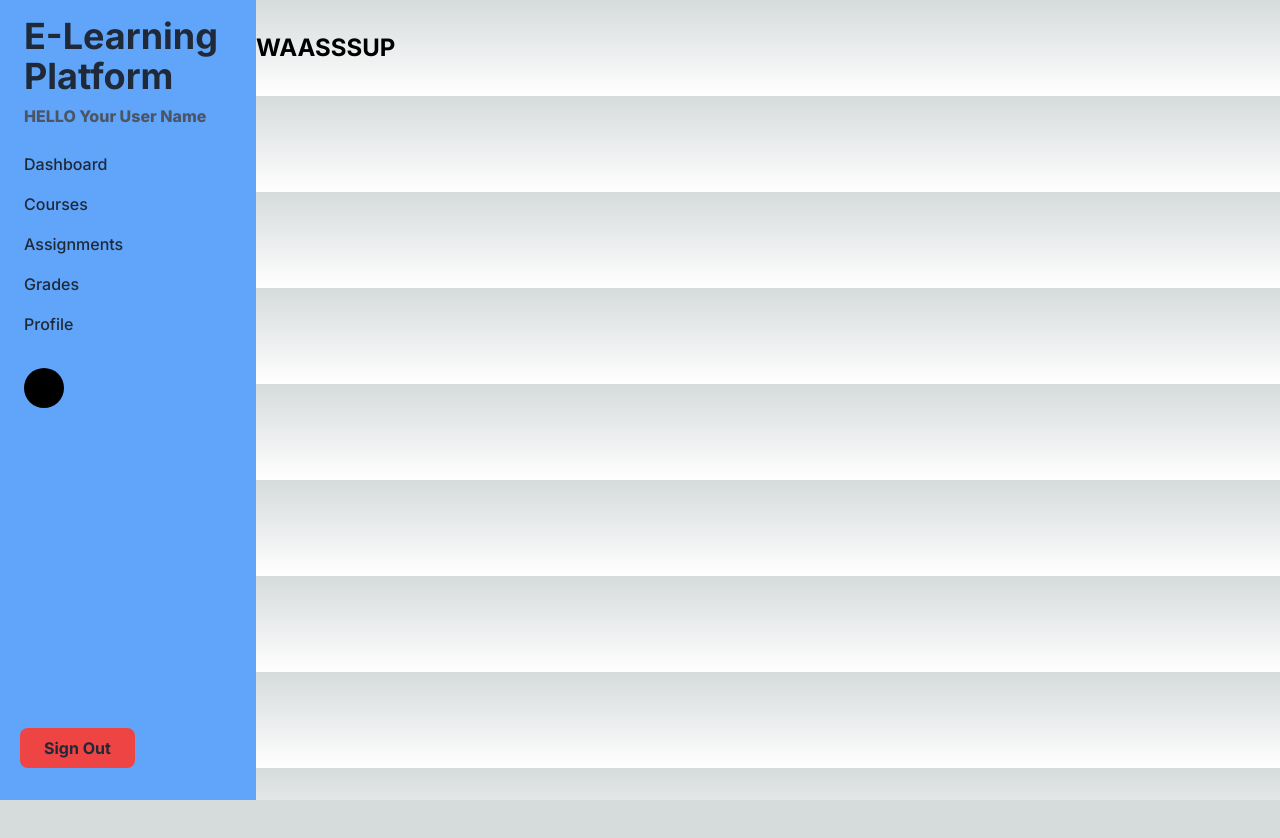
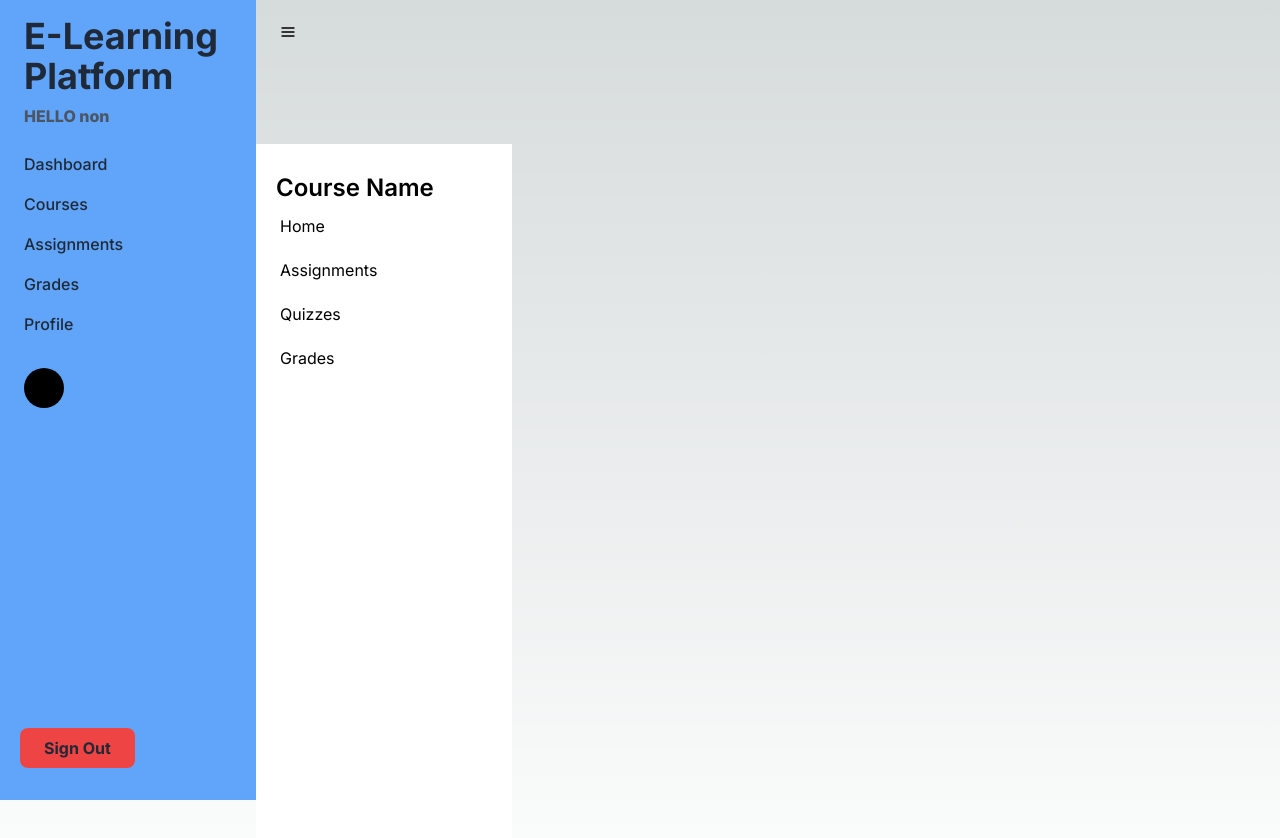
Before and after one commit to OM200401/Discord-Mods, a Next.js app in the folder elearningplatform/: page /assignments in a window 1280 px wide. Shown: the top 838 px of the page. Before the commit the page ends 800 px from the top, so only its background shows below. Built offline with nearby package versions, Linux system fonts and the light colour scheme; no server answers.

Commit message:
Made a CourseNavbar component for the course page

```diff
--- a/elearningplatform/app/[courseCode]/page.jsx
+++ b/elearningplatform/app/[courseCode]/page.jsx
@@ -1,15 +1,55 @@
+'use client';
+
 import Sidebar from '../components/Sidebar';
+import { useState, useEffect } from "react";
+import { onAuthStateChanged } from 'firebase/auth';
+import db from '../lib/firebase';
+import {auth} from '../lib/firebase';
+import { collection, query, where, getDocs } from "firebase/firestore";
+import CourseNavBar from '../components/CourseNavBar';
 
 export default function CoursePage() {
 
     // Fetch course info from the database based on the courseCode
 
+    const [userName, setUserName] = useState('non');
+    const [user,setUser] = useState();
+
+    useEffect(() => {
+        const unsubscribe = onAuthStateChanged(auth, async (user) => {
+            if(auth.currentUser){
+              setUser(auth.currentUser);
+                console.log(user);
+                const userInfoRef = collection(db,'Userinfo');
+                const q = query(userInfoRef, where('uid','==',user.uid));
+                console.log(q);
+                try{
+                    const querySnapshot = await getDocs(q);
+                    querySnapshot.forEach((doc) => {
+                        setUserName(doc.data().firstName);
+                    })
+                }catch(error){
+                    console.log(error.message);
+                }
+
+              }  else {
+                // User is signed out
+                console.log('No user');
+            }
+
+            console.log(userName);
+        });
+
+        // Cleanup subscription on unmount
+        return () => unsubscribe();
+    }, [userName]);
+
     return (
         <div className="flex flex-col md:flex-row">
-            <Sidebar userName={ 'Your User Name' } />
-            <div className="mt-4 md:mt-0 md:ml-8 p-4 md:p-8">
-                <h1 className="text-2xl font-bold ml-48">WAASSSUP</h1>
-            </div>
+          <Sidebar userName={ userName } />
+          <div className="relative md:ml-64">
+            <CourseNavBar />
+          </div>
         </div>
-    );
+      );
 }
--- /dev/null
+++ b/elearningplatform/app/components/CourseNavBar.jsx
@@ -0,0 +1,27 @@
+import { useState } from 'react';
+import Link from 'next/link';
+import { FiMenu } from 'react-icons/fi';
+
+export default function CourseNavBar() {
+    const [isOpen, setIsOpen] = useState(true);
+
+    return (
+        <div className="relative">
+            <button onClick={() => setIsOpen(!isOpen)} className="relative top-0 left-0 m-6 z-10">
+                <FiMenu />
+            </button>
+            <nav className="bg-white text-black w-64 h-screen mt-20 py-7 px-2 absolute inset-y-0 left-0 overflow-y-auto transform md:relative md:translate-x-0 transition-transform duration-200 ease-in-out"
+                style={{ transform: isOpen ? 'translateX(0)' : 'translateX(-100%)', zIndex: isOpen ? '10' : '-10'}}>
+                <div className="flex items-center justify-between">
+                    <h1 className="text-2xl font-semibold px-3">Course Name</h1>
+                </div>
+                <div>
+                    <Link href="/home" className="block py-2.5 px-4 rounded transition duration-200 hover:bg-blue-700">Home</Link>
+                    <Link href="/assignments" className="block py-2.5 px-4 rounded transition duration-200 hover:bg-blue-700">Assignments</Link>
+                    <Link href="/quizzes" className="block py-2.5 px-4 rounded transition duration-200 hover:bg-blue-700">Quizzes</Link>
+                    <Link href="/grades" className="block py-2.5 px-4 rounded transition duration-200 hover:bg-blue-700">Grades</Link>
+                </div>
+            </nav>
+        </div>
+    );
+}
--- a/elearningplatform/app/home/page.jsx
+++ b/elearningplatform/app/home/page.jsx
@@ -47,7 +47,7 @@ export default function home(){
     }, [userName]);
 
     return (
-        <div className="flex flex-col md:flex-row ml-80">
+        <div className="flex flex-col md:flex-row ml-80 bg-white">
             <Sidebar userName={ userName } />
             <div className="mt-4 md:mt-0 md:ml-8 grid grid-cols-1 md:grid-cols-2 lg:grid-cols-3 gap-4 md:gap-8 p-4 md:p-8">
                 <Link href={`/[courseCode]?courseCode=COSC310`}><CourseCard courseCode="COSC 310" courseName="Software Engineering" imageUrl="https://encrypted-tbn0.gstatic.com/images?q=tbn:ANd9GcQ_gaZXWjn_qJVUXTVnHnGIPRka3psRSJgShg&usqp=CAU" /></Link>
```
